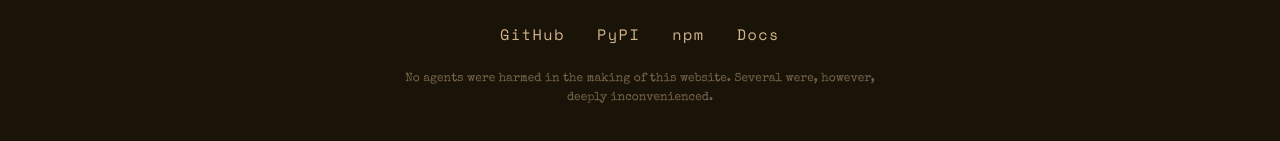
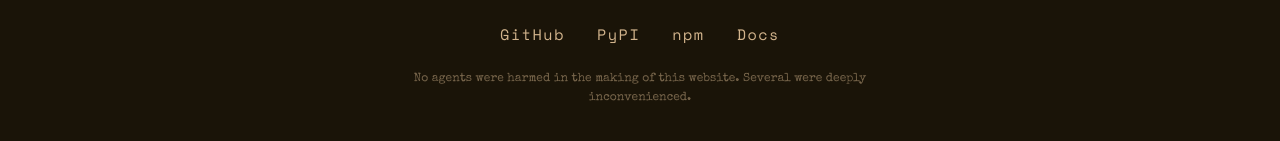
Before and after one commit to shuntly/shuntly-www, a Next.js app: page / in a window 1280 px wide. Shown: the part 3791-3932 px from the top of the page. Built offline with nearby package versions, Linux system fonts and the light colour scheme.

Commit message:
Update Footer.tsx

```diff
--- a/components/Footer.tsx
+++ b/components/Footer.tsx
@@ -30,8 +30,7 @@ export default function Footer() {
         </a>
       </div>
       <p className="text-[0.75rem] opacity-50 mt-6 max-w-[500px] mx-auto leading-relaxed">
-        No agents were harmed in the making of this website. Several were,
-        however, deeply inconvenienced.
+        No agents were harmed in the making of this website. Several were deeply inconvenienced.
       </p>
     </footer>
   );
```
